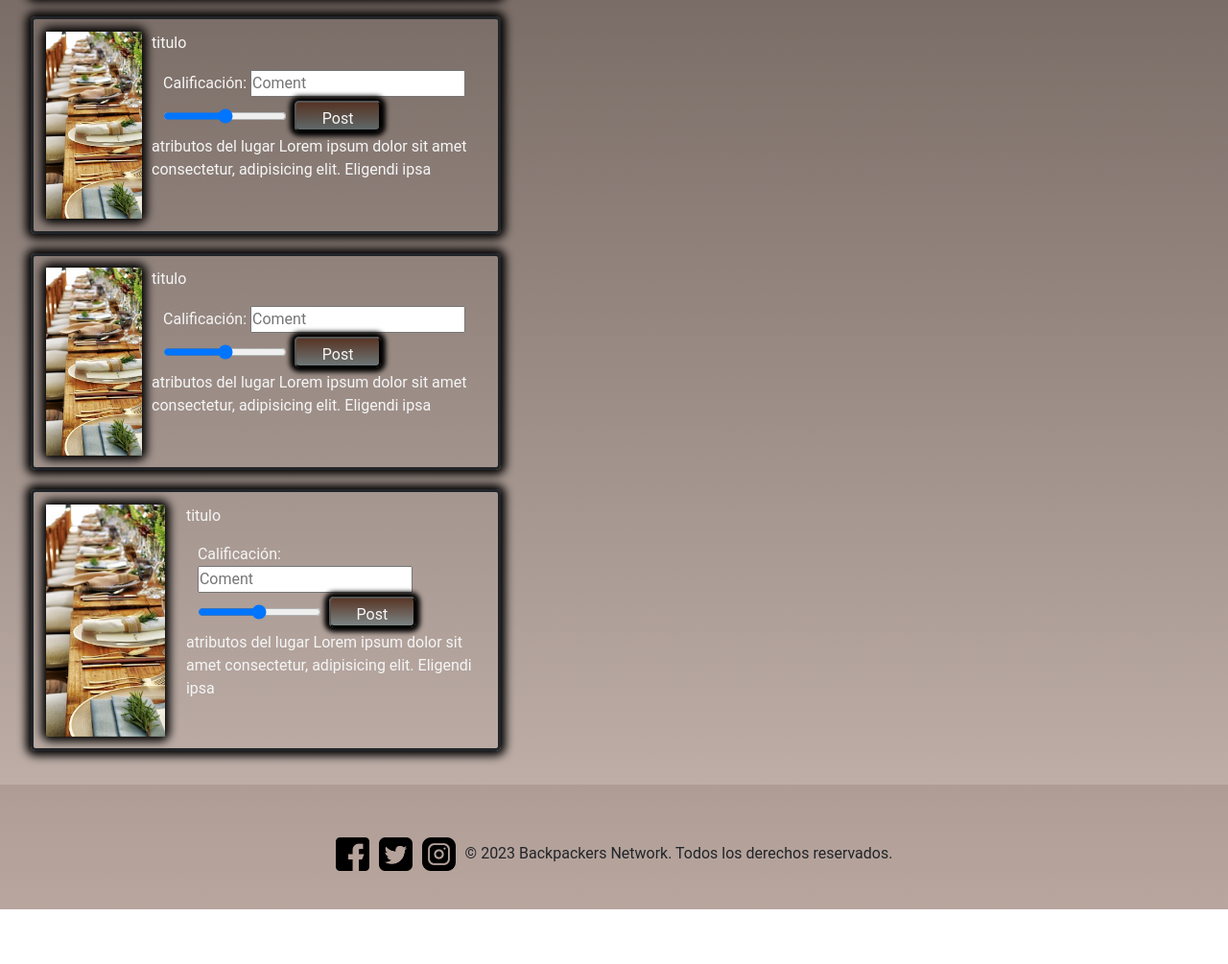
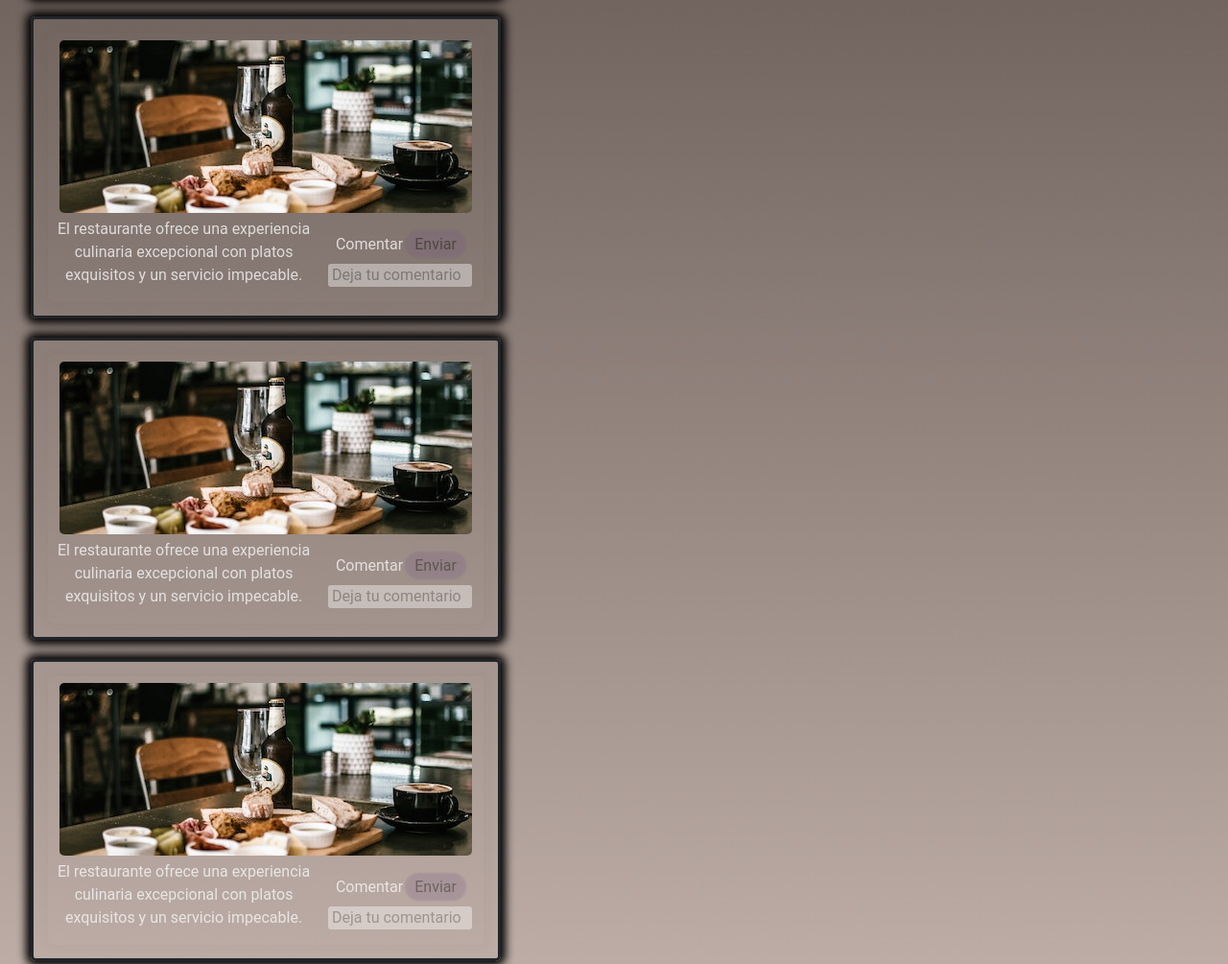
Before and after one commit to franciscokavcic/francisco-kavcic-3ra-entrega, a website: page pages/comunidad.html in a window 1280 px wide. Shown: the part 1061-2066 px from the top of the page at 96% size. Before the commit the page ends 2009 px from the top, so only its background shows below. Drawn offline with nearby package versions, Linux system fonts and the light colour scheme.

Commit message:
areglando comunidad

```diff
--- a/pages/comunidad.html
+++ b/pages/comunidad.html
@@ -8,8 +8,6 @@
     <title>Backpackers Perfil</title>
     <link rel="preconnect" href="https://fonts.gstatic.com" crossorigin>
     <link rel="stylesheet" href="https://cdn.jsdelivr.net/npm/bootstrap@5.0.0/dist/css/bootstrap.min.css">
-
-
     <link href="https://fonts.googleapis.com/css2?family=Aleo:wght@300;400;700&family=Manrope&display=swap"
         rel="stylesheet">
     <link rel="stylesheet" type="text/css" href="../css/main.css">
@@ -17,7 +15,7 @@
 
 
 <body class="bodcomunidad container-fluid" id="bodx">
-    <header>
+
         <header>
             <nav class="navbar navbar-expand-md navbar-light bg-light fw-bold">
                 <div class="container-fluid">
@@ -48,9 +46,10 @@
 
         </header>
 
-    </header>
     <main class="col-12 d-grid d-flex row-cols-sm-auto container-fluid min-vh-100 mt-5 main-comunidad">
+
         <section class="section-map col-3">
+
             <article>
                 <h1 class="titulo-perfil">Bienvenido a la comunidad</h1>
                 <p>Lorem ipsum dolor sit amet consectetur adipisicing elit. Cum ut vitae sequi consequuntur neque fugit
@@ -63,7 +62,9 @@
                         referrerpolicy="no-referrer-when-downgrade"></iframe>
                 </div>
             </article>
+
         </section>
+
         <section class="col-12">
 
             <article class="postbuscar-article container-fluid col-3">
@@ -87,144 +88,174 @@
                     </div>
                 </div>
             </article>
-
-            <article class="article-tira-1  container-fluid col-3 ">
-                <div class="imgpo">
-                    <img src="../images/postimg.jpg" alt="restaurant" class="img-fluid imgp">
-                </div>
-                <div>
-                    <p>titulo</p>
-                    <form action="calificar-comentar-form-post" class="container-fluid">
-                        <label for="rango">Calificación:</label>
-                        <input class="post-article-input" type="text" id="comentario" name="comentarios"
-                            placeholder="Coment">
-                        <label for="comentario"></label>
-
-                        <input type="range" id="rango" name="rango" min="1" max="5" step="1">
-                        <button type="button" class="my-button">Post</button>
-                    </form>
-                    <p>atributos del lugar Lorem ipsum dolor sit amet consectetur, adipisicing elit. Eligendi ipsa </p>
+            <article class="article-tira-1  col-3">
+                <article class="newcard container-fluid">
+                    <div class="imcard">
+                        <img src="/images/cardcheck.jpg" alt="" class="imgcard">
 
                     </div>
-            </article>
-            <article class="article-tira-1  container-fluid col-3">
-                <div class="imgpo">
-                    <img src="../images/postimg.jpg" alt="restaurant" class="img-fluid imgp">
-                </div>
-                <div>
-                    <p>titulo</p>
-                    <form action="calificar-comentar-form-post" class="container-fluid">
-                        <label for="rango">Calificación:</label>
-                        <input class="post-article-input" type="text" id="comentario" name="comentarios"
-                            placeholder="Coment">
-                        <label for="comentario"></label>
-                        <input type="range" id="rango" name="rango" min="1" max="5" step="1">
-                        <button type="button" class="my-button">Post</button>
-                    </form>
-                    <p>atributos del lugar Lorem ipsum dolor sit amet consectetur, adipisicing elit. Eligendi ipsa </p>
+                    <div class="textocard">
+                        <p>El restaurante ofrece una experiencia culinaria excepcional con platos exquisitos y un servicio impecable.</p>
 
-                </div>
-            </article>
-            </article>
-            <article class="article-tira-1  container-fluid col-3">
-                <div class="imgpo">
-                    <img src="../images/postimg.jpg" alt="restaurant" class="img-fluid imgp">
-                </div>
-                <div class="container-fluid">
-                    <p>titulo</p>
-                    <form action="calificar-comentar-form-post" class="container-fluid">
-                        <label for="rango">Calificación:</label>
-                        <input class="post-article-input" type="text" id="comentario" name="comentarios"
-                            placeholder="Coment">
-                        <label for="comentario"></label>
 
-                        <input type="range" id="rango" name="rango" min="1" max="5" step="1">
-                        <button type="button" class="my-button">Post</button>
+                        <form>
+                            <label for="comentar">Comentar</label>
+                            <button class="botoncard">Enviar</button>
+                            <input type="text" placeholder=" Deja tu comentario" class="plaholder">
 
                         </form>
 
-                    <p>atributos del lugar Lorem ipsum dolor sit amet consectetur, adipisicing elit. Eligendi ipsa </p>
 
                     </div>
+
                 </article>
-        </section>
-        <section class="col-12 section-2-crads-post">
-            <article class="article-tira-1  container-fluid col-3">
-                <div class="imgpo">
-                    <img src="../images/postimg.jpg" alt="restaurant" class="img-fluid imgp">
-                </div>
-                <div class="container-fluid">
-                    <p>titulo</p>
-                    <form action="calificar-comentar-form-post" class="container-fluid">
-                        <label for="rango">Calificación:</label>
-                        <input class="post-article-input" type="text" id="comentario" name="comentarios"
-                            placeholder="Coment">
-                        <label for="comentario"></label>
-                        <input type="range" id="rango" name="rango" min="1" max="5" step="1">
-                        <button type="button" class="my-button">Post</button>
-                    </form>
-                    <p>atributos del lugar Lorem ipsum dolor sit amet consectetur, adipisicing elit. Eligendi ipsa </p>
+
+            </article>
+            <article class="article-tira-1  col-3">
+                <article class="newcard container-fluid">
+                    <div class="imcard">
+                        <img src="/images/cardcheck.jpg" alt="" class="imgcard">
 
                     </div>
-            </article>
-            <article class="article-tira-1 container-fluid col-3 ">
-                <div class="imgpo">
-                    <img src="../images/postimg.jpg" alt="restaurant" class="img-fluid imgp">
-                </div>
-                <div>
-                    <p>titulo</p>
-                    <form action="calificar-comentar-form-post" class="container-fluid">
-                        <label for="rango">Calificación:</label>
-                        <input class="post-article-input" type="text" id="comentario" name="comentarios"
-                            placeholder="Coment">
-                        <label for="comentario"></label>
-                        <input type="range" id="rango" name="rango" min="1" max="5" step="1">
-                        <button type="button" class="my-button">Post</button>
+                    <div class="textocard">
+                        <p>El restaurante ofrece una experiencia culinaria excepcional con platos exquisitos y un servicio impecable.</p>
+
+
+                        <form>
+                            <label for="comentar">Comentar</label>
+                            <button class="botoncard">Enviar</button>
+                            <input type="text" placeholder=" Deja tu comentario" class="plaholder">
+
                         </form>
-                    <p>atributos del lugar Lorem ipsum dolor sit amet consectetur, adipisicing elit. Eligendi ipsa </p>
-
-                </div>
-            </article>
-            <article class="article-tira-1  container-fluid col-3">
-                <div class="imgpo">
-                    <img src="../images/postimg.jpg" alt="restaurant" class="img-fluid imgp">
-                </div>
-                <div>
-                    <p>titulo</p>
-                    <form action="calificar-comentar-form-post" class="container-fluid">
-                        <label for="rango">Calificación:</label>
-                        <input class="post-article-input" type="text" id="comentario" name="comentarios"
-                            placeholder="Coment">
-                        <label for="comentario"></label>
-
-                        <input type="range" id="rango" name="rango" min="1" max="5" step="1">
-                        <button type="button" class="my-button">Post</button>
-                    </form>
-                    <p>atributos del lugar Lorem ipsum dolor sit amet consectetur, adipisicing elit. Eligendi ipsa </p>
-
-                </div>
-            </article>
-            <article class="article-tira-1  container-fluid col-3">
-                <div class="imgpo">
-                    <img src="../images/postimg.jpg" alt="restaurant" class="img-fluid imgp">
-                </div>
-                <div class="container-fluid">
-                    <p>titulo</p>
-                    <form action="calificar-comentar-form-post" class="container-fluid">
-                        <label for="rango">Calificación:</label>
-                        <input class="post-article-input" type="text" id="comentario" name="comentarios"
-                            placeholder="Coment">
-                        <label for="comentario"></label>
-
-                        <input type="range" id="rango" name="rango" min="1" max="5" step="1">
-                        <button type="button" class="my-button">Post</button>
-                    </form>
-                    <p>atributos del lugar Lorem ipsum dolor sit amet consectetur, adipisicing elit. Eligendi ipsa </p>
 
 
                     </div>
+
+                </article>
+
+            </article>
+            <article class="article-tira-1  col-3">
+                <article class="newcard container-fluid">
+                    <div class="imcard">
+                        <img src="/images/cardcheck.jpg" alt="" class="imgcard">
+
                     </div>
+                    <div class="textocard">
+                        <p>El restaurante ofrece una experiencia culinaria excepcional con platos exquisitos y un servicio impecable.</p>
+
+
+                        <form>
+                            <label for="comentar">Comentar</label>
+                            <button class="botoncard">Enviar</button>
+                            <input type="text" placeholder=" Deja tu comentario" class="plaholder">
+
+                        </form>
+
+
+                    </div>
+
                 </article>
+
+            </article>
+
+
+
+        </section>
+        <section class="col-12 section-2-crads-post mt-3">
+            <article class="article-tira-1  col-3">
+                <article class="newcard container-fluid">
+                    <div class="imcard">
+                        <img src="/images/cardcheck.jpg" alt="" class="imgcard">
+
+                    </div>
+                    <div class="textocard">
+                        <p>El restaurante ofrece una experiencia culinaria excepcional con platos exquisitos y un servicio impecable.</p>
+
+
+                        <form>
+                            <label for="comentar">Comentar</label>
+                            <button class="botoncard">Enviar</button>
+                            <input type="text" placeholder=" Deja tu comentario" class="plaholder">
+
+                        </form>
+
+
+                    </div>
+
+                </article>
+
+            </article>
+            <article class="article-tira-1  col-3">
+                <article class="newcard container-fluid">
+                    <div class="imcard">
+                        <img src="/images/cardcheck.jpg" alt="" class="imgcard">
+
+                    </div>
+                    <div class="textocard">
+                        <p>El restaurante ofrece una experiencia culinaria excepcional con platos exquisitos y un servicio impecable.</p>
+
+
+                        <form>
+                            <label for="comentar">Comentar</label>
+                            <button class="botoncard">Enviar</button>
+                            <input type="text" placeholder=" Deja tu comentario" class="plaholder">
+
+                        </form>
+
+
+                    </div>
+
+                </article>
+
+            </article>
+            <article class="article-tira-1  col-3">
+                <article class="newcard container-fluid">
+                    <div class="imcard">
+                        <img src="/images/cardcheck.jpg" alt="" class="imgcard">
+
+                    </div>
+                    <div class="textocard">
+                        <p>El restaurante ofrece una experiencia culinaria excepcional con platos exquisitos y un servicio impecable.</p>
+
+
+                        <form>
+                            <label for="comentar">Comentar</label>
+                            <button class="botoncard">Enviar</button>
+                            <input type="text" placeholder=" Deja tu comentario" class="plaholder">
+
+                        </form>
+
+
+                    </div>
+
+                </article>
+
+            </article>
+            <article class="article-tira-1  col-3">
+                <article class="newcard container-fluid">
+                    <div class="imcard">
+                        <img src="/images/cardcheck.jpg" alt="" class="imgcard">
+
+                    </div>
+                    <div class="textocard">
+                        <p>El restaurante ofrece una experiencia culinaria excepcional con platos exquisitos y un servicio impecable.</p>
+
+
+                        <form>
+                            <label for="comentar">Comentar</label>
+                            <button class="botoncard">Enviar</button>
+                            <input type="text" placeholder=" Deja tu comentario" class="plaholder">
+
+                        </form>
+
+
+                    </div>
+
+                </article>
+
+            </article>
+
+
         </section>
     </main>
 
@@ -238,8 +269,8 @@
 
 
 
-                <a href="https://twitter.com/i/flow/login"><img src="../images/signo-de-twitter.png" alt="twit"
-                        width="35px" height="35px"></a>
+            <a href="https://twitter.com/i/flow/login"><img src="../images/signo-de-twitter.png" alt="twit" width="35px"
+                    height="35px"></a>
 
 
             <a href="https://www.instagram.com/"><img src="" alt=""><img src="../images/instagram.png" alt="insta"
--- a/scss/pages/_comunidad.scss
+++ b/scss/pages/_comunidad.scss
@@ -4,6 +4,60 @@
   flex-wrap: wrap;
   gap: 20px;
   justify-content: space-evenly;
+  .newcard{
+    display: flex;
+    flex-direction: column;
+    flex-wrap: wrap;
+    display: inline-block;
+    max-height: 280px;
+    max-width: 490px;
+    margin: 2px;
+    padding: 2px;
+    border-radius: 5px;
+    box-shadow: 0 0 10px 5px rgba(87, 56, 42, 0.026);
+
+
+    .imcard{
+      display: flex;
+      justify-content: center;
+      margin-top: 5px;
+      .imgcard{
+        border-radius: 5px;
+
+      }
+    }
+    p{opacity: 0.8;
+      max-width: 280px;
+     }
+     .textocard{
+      display: flex;
+      text-align: center;
+      align-items: center ;
+      margin-top: 5px;
+    form{opacity: 0.8;
+
+    }
+      input{
+        width: 150px;
+      }
+      .plaholder{
+        opacity: 0.5;
+        border-radius: 3px;
+        border-style: none;
+        margin-top: 8px;
+      }
+    }
+    .botoncard{
+      border-radius: 20px;
+      height: 25px;
+      width:60px;
+      background-color: rgba(114, 85, 134, 0.553);
+      opacity: 0.5;
+      border-style: hidden;
+      box-shadow:0 0 2px 2px rgba(114, 85, 134, 0.553);
+
+    }
+  }
   p {
     color: whitesmoke;
   }
@@ -15,16 +69,7 @@
   label {
     color: whitesmoke;
   }
-  .my-button {
-    margin: 4px;
-    padding: 5px;
-    height: 32px;
-    width: 90px;
-    border-radius: 5px;
-    color: whitesmoke;
-    box-shadow: 0 0 5px 5px rgba(0, 0, 0.5);
-    background: linear-gradient(to bottom, rgba(83, 47, 30, 0.938), rgba(22, 78, 92, 0.336));
-  }
+
   /*--- my butun es genera----*/
 
   .titulo-perfil {
@@ -68,32 +113,8 @@
     border-radius: 5px;
     box-shadow: 0 0 10px 5px rgba(0, 0, 0.5);
 
-    .imgpo {
-      height: auto;
-      padding:0%;
-      margin: 0%;
-      border-radius: 5px;
-      box-shadow: 0 0 10px 5px rgba(0, 0, 0.5);
 
 
-    }
-    .calificar-comentar-form-post{
-      display: flex;
-      justify-content: center;
-      align-items: center;
-      gap: 3px;
-      margin: 1%;
-      padding: 1%;
-      .post-article-input{
-        border-radius: 5px;
-        background-color: rgba(4, 5, 2);
-        padding: 1%;
-        margin: 1%;
-        border: none;
-        background-color: rgb(176, 214, 214);
-
-      }
-    }
 
   }
 
@@ -265,4 +286,6 @@
     margin: auto;
 
   }
+
 }
+/*-----card-test-----------*/
--- a/scss/pages/_perfil.scss
+++ b/scss/pages/_perfil.scss
@@ -17,7 +17,7 @@
   }
 
   .right-box {
-    .botonperfil:focus{
+    .botonperfil:focus {
       animation-name: aniboton;
       animation-duration: 1s;
       animation-timing-function: linear;
```
Also changed, not shown: css/main.css, images/cardcheck.jpg (added), images/cardimg.jpg (added), 1 other file. Lines whose indentation alone changed are shown as unchanged.
